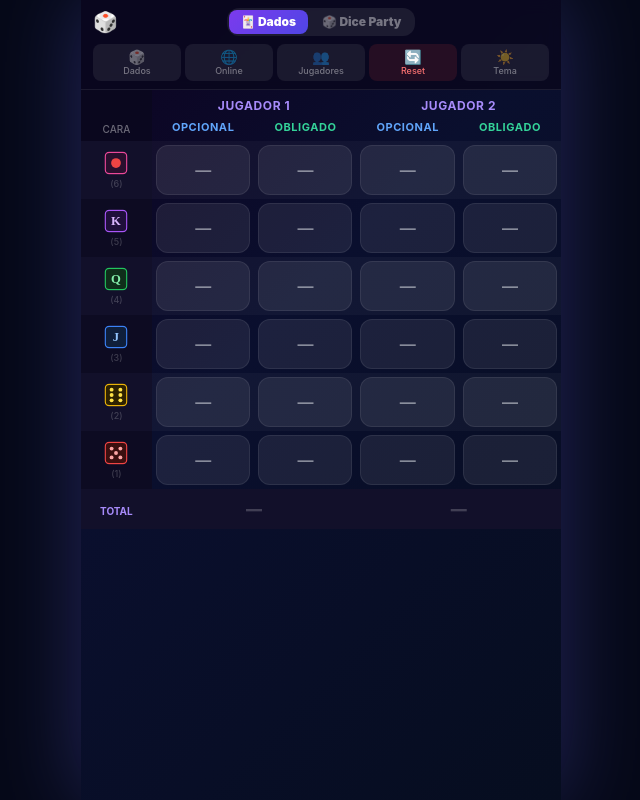
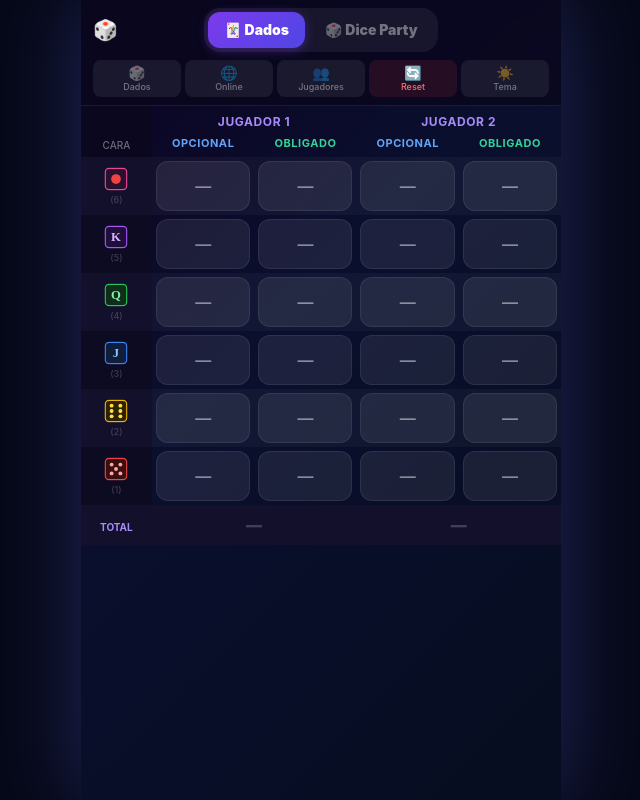
Before and after one commit to josico-dev/dados-scorer, a React (Vite) app: page / in a window 1280 px wide. Shown: the whole page, without its empty margins (319-959 px from the left). Built offline with nearby package versions, Linux system fonts and the light colour scheme.

Commit message:
feat: bigger mode toggle with glow shadow

```diff
--- a/src/App.jsx
+++ b/src/App.jsx
@@ -94,15 +94,15 @@ export default function App() {
 
   function ModeToggle() {
     return (
-      <div className="flex rounded-xl p-0.5 gap-0.5" style={{ background: isDark ? 'rgba(255,255,255,0.08)' : 'rgba(0,0,0,0.08)' }}>
+      <div className="flex rounded-2xl p-1 gap-1" style={{ background: isDark ? 'rgba(255,255,255,0.06)' : 'rgba(0,0,0,0.06)' }}>
         {[
           { id: 'dados',      label: '🃏 Dados'      },
           { id: 'dice-party', label: '🎲 Dice Party' },
         ].map(m => (
           <button key={m.id} onClick={() => setMode(m.id)}
-            className="px-3 py-1 rounded-lg text-xs font-black transition-all"
+            className="px-4 py-2 rounded-xl text-sm font-black transition-all"
             style={mode === m.id
-              ? { background: 'linear-gradient(135deg,#7c3aed,#4f46e5)', color: '#fff' }
+              ? { background: 'linear-gradient(135deg,#7c3aed,#4f46e5)', color: '#fff', boxShadow: '0 2px 12px rgba(124,58,237,0.4)' }
               : { color: theme.textMuted }}>
             {m.label}
           </button>
```
